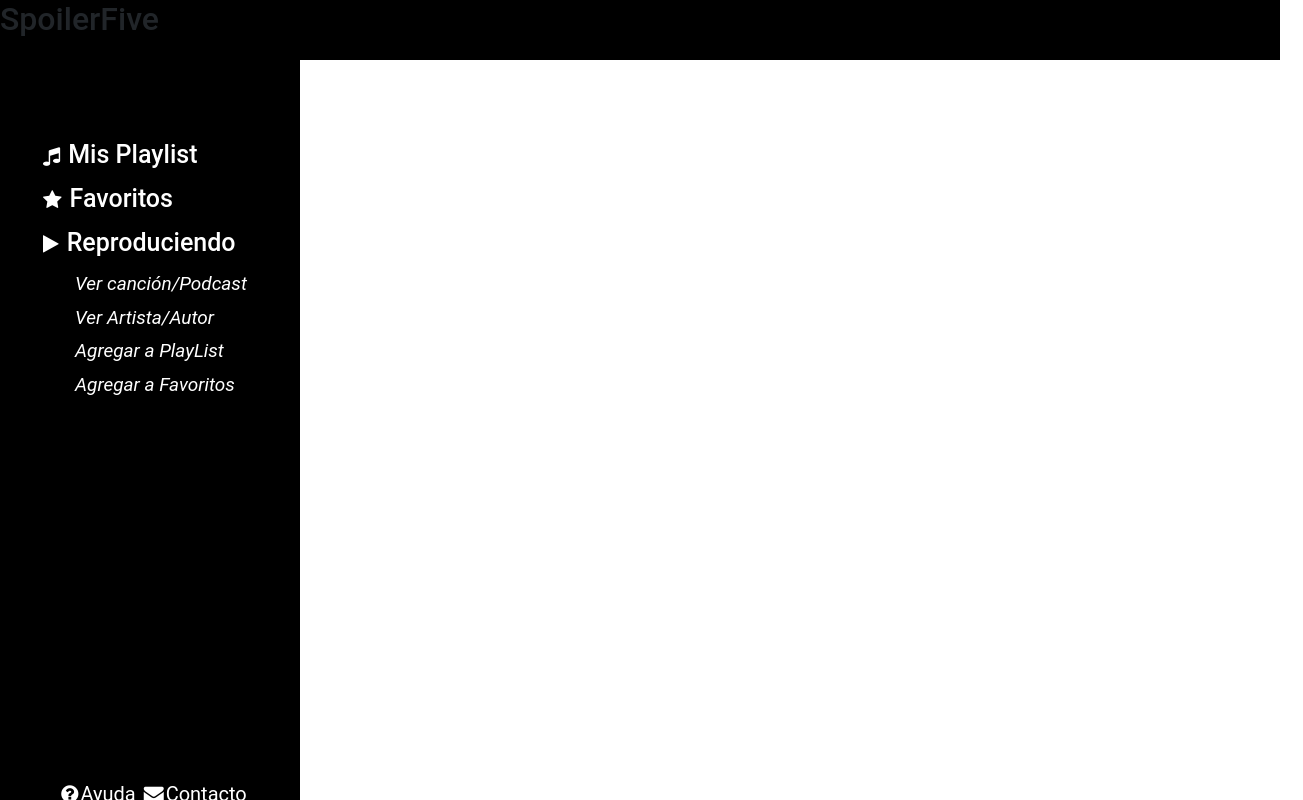
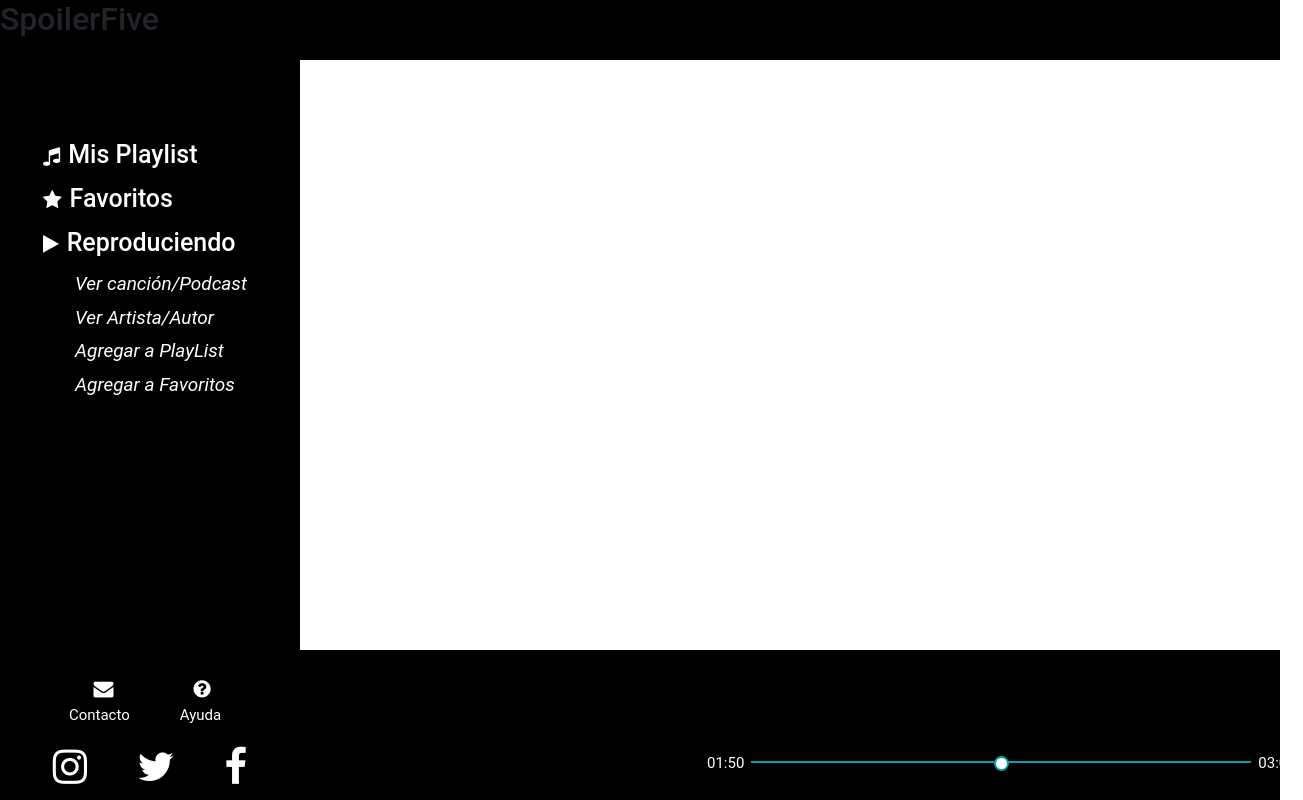
Before and after one commit to SashaFran/Entregable_5, an Angular app: page / in a window 1280 px wide. Shown: the whole page, 1303 px wide, since content can reach past the window. Built offline with nearby package versions, Linux system fonts and the light colour scheme.

Commit message:
arreglo nav, colocacion barra repro

```diff
--- a/src/app/components/loggeado/footer-log/footer-log.component.css
+++ b/src/app/components/loggeado/footer-log/footer-log.component.css
@@ -0,0 +1,45 @@
+.footer{
+    background-color: black;
+    width: 100%;
+    height: 150px;
+    display: inline-block;
+    position: absolute;
+    bottom: 0;
+}
+.video_player{
+    margin-left: 700px;
+    margin-top: 110px;
+}
+.barra{
+    background-color: #119DA4;
+    height: 2px;
+    position: relative;
+    float: left;
+    width: 500px;
+}
+.video_player-barra{
+    display: inline-flex;
+
+}
+.video_player-barra p{
+    color: white;
+    padding-left: 7px;
+    padding-right: 7px;
+    font-size: 15px;
+    position: relative;
+    top: -9px;
+}
+.circle{
+    vertical-align: middle;
+    width: 15px;
+    height: 15px;
+    background-color: white;
+    border: 2px solid #119DA4;
+    display:inline-block;
+    position: absolute;
+    left:0;
+    right:0;
+    margin:0 auto;
+    border-radius: 100%;
+    top:-5px;
+}
--- a/src/app/components/loggeado/footer-log/footer-log.component.html
+++ b/src/app/components/loggeado/footer-log/footer-log.component.html
@@ -1 +1,23 @@
-<p>footer-log works!</p>
+<div class="footer">
+<div class="footer_reproductor">
+    <div class="video_player">
+        <div class="video_player-barra">
+        <p class="comienzo"> 01:50</p>
+            <div class="barra">
+                <div class="circle"></div>
+            </div>
+            <p class="fin"> 03:00 </p>
+        </div>
+        <div class="video_player-icon">
+
+        </div>
+    </div>
+    <div class="volumen">
+
+    </div>
+
+</div>
+<div class="footer_clasificacion">
+
+</div>
+</div>
--- a/src/app/components/loggeado/footer-log/footer-log.component.ts
+++ b/src/app/components/loggeado/footer-log/footer-log.component.ts
@@ -1,15 +1,15 @@
-import { Component, OnInit } from '@angular/core';
+import { Component } from '@angular/core';
 
 @Component({
   selector: 'app-footer-log',
   templateUrl: './footer-log.component.html',
   styleUrls: ['./footer-log.component.css']
 })
-export class FooterLogComponent implements OnInit {
+export class FooterLogComponent{
 
-  constructor() { }
-
-  ngOnInit(): void {
+  constructor() {
+    console.log("Footer loggeado funciona");
   }
 
+
 }
--- a/src/app/components/loggeado/nav-bar-log/nav-bar-log.component.css
+++ b/src/app/components/loggeado/nav-bar-log/nav-bar-log.component.css
@@ -26,20 +26,32 @@
       font-size: 25px;
   }
   .side-panel_contacto{
-      margin-top: 380px;
+      margin-top: 280px;
       text-align: center;
       align-items: center;
   }
   .side-panel_contacto a{
       color: white;
       text-decoration: none;
-      font-size: 20px;
-      margin-left: 2px;
+      font-size: 15px;
+      padding-right: 30px;
+      padding-left: 20px;
+
   }
   .side-panel_contacto i{
     color: white;
     font-size: 20px;
-    margin-left: 8px;
+    margin-left: 42px;
+    margin-right: 38px;
+}
+.side-panel_img{
+    color: white;
+    font-size: 40px;
+    text-align: center;
+}
+.side-panel_img i{
+    margin: 25px;
+    margin-top: 20px;
 }
   .side-panel_informacion{
       color: white;
@@ -62,6 +74,7 @@
       font-size: 19px;
       font-style: oblique;
   }
+
   @media screen and (max-width: 767px) {
     .spacer {
         flex: 0.85;
--- a/src/app/components/loggeado/nav-bar-log/nav-bar-log.component.html
+++ b/src/app/components/loggeado/nav-bar-log/nav-bar-log.component.html
@@ -15,10 +15,18 @@
         </ul>
     </div>
     <div class="side-panel_contacto">
+        <i class="fa fa-envelope" aria-hidden="true"></i>
         <i class="fa fa-question-circle" aria-hidden="true"></i>
-        <a href="" >Ayuda</a>
-        <i class="fa fa-envelope" aria-hidden="true"></i>
-        <a href="" >Contacto</a>
-      </div>
+        <div>
+            <a href="" >Contacto</a>
+            <a href="" >Ayuda</a>
+          </div>
+    </div>
+
+    <div class="side-panel_img">
+        <i class="fa fa-instagram" aria-hidden="true"></i>
+        <i class="fa fa-twitter" aria-hidden="true"></i>
+        <i class="fa fa-facebook" aria-hidden="true"></i>
+    </div>
 </div>
 </div>
```
